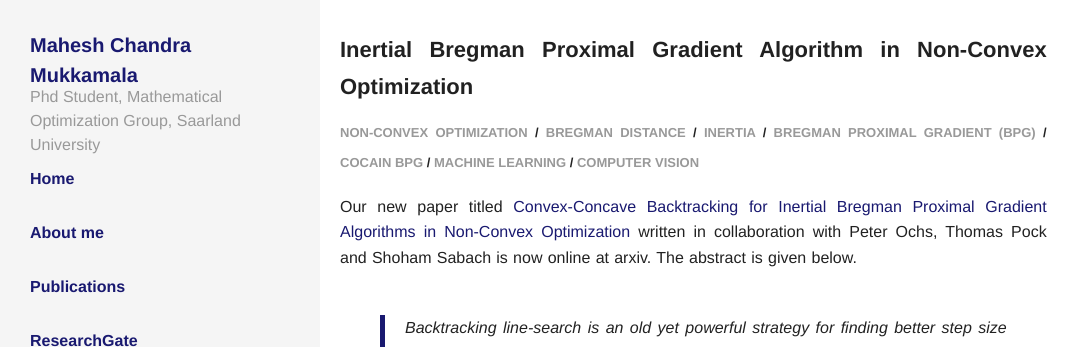
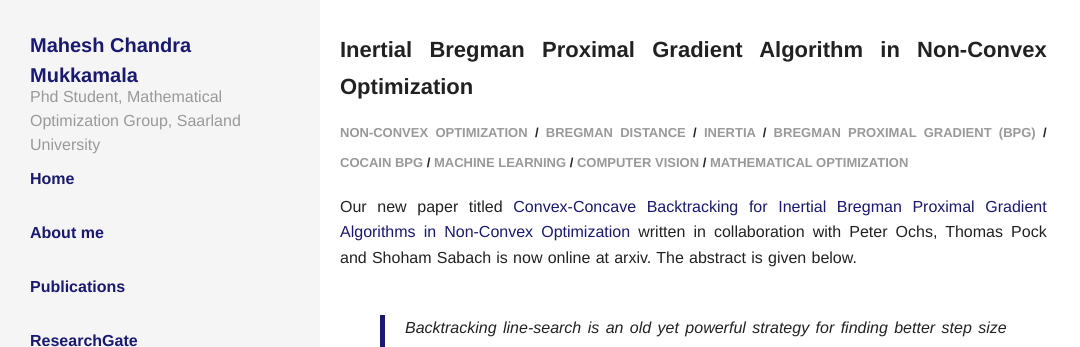
Before and after one commit to mmahesh/mmahesh.github.io, a Jekyll site: the page built from _posts/2019-04-10-Convex-Concave-Backtracking-for-Inertial-Bregman-Proximal-Gradient-Algorithms-in-Non-Convex-Optimization.md, in a window 1280 px wide. Shown: the top 347 px of the page, without its empty margins (0-1080 px from the left). Built offline with Jekyll 4.4.1, drawn with Linux system fonts in a browser that asks for light colours; comment, search, counter and statistics services are not loaded.

Commit message:
changes to yml

```diff
--- a/_config.yml
+++ b/_config.yml
@@ -5,7 +5,7 @@
 #
 title: Mukkamala Mahesh Chandra
 email:
-description: Thoughts for better.
+description: Mathematical Optimization Thoughts.
 url: # the base hostname & protocol for your site
 comments: true
 
--- a/_posts/2019-04-10-Convex-Concave-Backtracking-for-Inertial-Bregman-Proximal-Gradient-Algorithms-in-Non-Convex-Optimization.md
+++ b/_posts/2019-04-10-Convex-Concave-Backtracking-for-Inertial-Bregman-Proximal-Gradient-Algorithms-in-Non-Convex-Optimization.md
@@ -2,7 +2,7 @@
 layout: post
 title:  "Inertial Bregman Proximal Gradient Algorithm in Non-Convex Optimization"
 date:   2019-04-10
-categories: [non-convex optimization, Bregman distance, inertia, Bregman proximal gradient (BPG),CoCaIn BPG,  machine learning, computer vision]
+categories: [non-convex optimization, Bregman distance, inertia, Bregman proximal gradient (BPG),CoCaIn BPG,  machine learning, computer vision,mathematical optimization]
 excerpt: "Fast Inertial Algorithms for Non-Convex Optimization."
 comments: true
 ---
```
Also changed, not shown: _posts/2017-06-21-variants-of-rmsprop-and-adagrad-with-logarithmic-regret-bounds.md (+1 -1 lines), _posts/2017-07-05-tutorial-on-sc-adagrad-a-new-stochastic-gradient-method-for-deep-learning.md (+1 -1 lines), _posts/2019-05-23-Beyond-Alternating-Updates-for-Matrix-Factorization-with Inertial-Bregman-Proximal-Gradient-Algorithms.md (+1 -1 lines).
